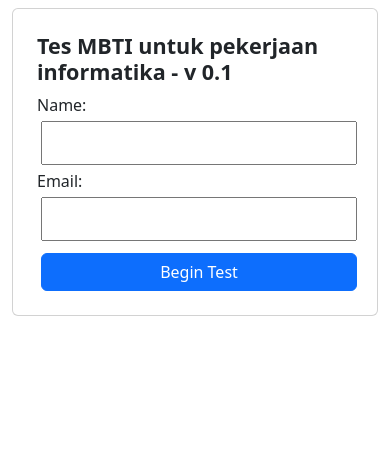
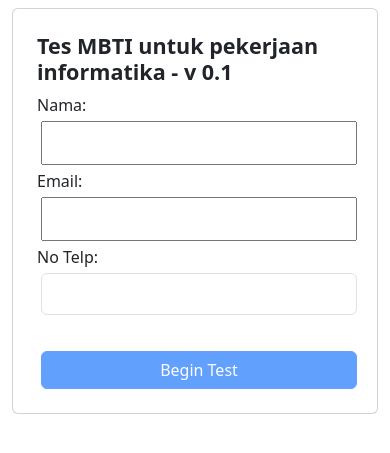
Before and after one commit to jagustinus/ukdc-app-mbti-app-ai, a Flask app: page / in a window 390 px wide. Shown: the part 115-568 px from the top of the page. Run offline with Flask 3, Linux system fonts and the light colour scheme.

Commit message:
feat: add telephone input and validation

```diff
--- a/app.py
+++ b/app.py
@@ -7,6 +7,7 @@
     def __init__(self):
         self.name: str = "guest"
         self.email: str = "guest"
+        self.telp: str = ""
 
         # All 16 possible MBTI types
         self.mbti_types = [
@@ -55,6 +56,9 @@
 
     def set_name(self, name:str):
         self.name = name
+
+    def set_telp(self, telp: str):
+        self.telp = telp
 
     def ask_question(self, question, likelihoods):
         """Ask a question and update type probabilities based on answer"""
--- a/templates/index.html
+++ b/templates/index.html
@@ -5,6 +5,9 @@
         <meta name="viewport" content="width=device-width, initial-scale=1.0">
         <title>Bayesian MBTI Test</title>
         <link rel="stylesheet" href="https://cdn.jsdelivr.net/npm/bootstrap@5.3.0/dist/css/bootstrap.min.css">
+        <script>
+        var valid = false
+        </script>
     </head>
     <body>
         <div class="container mt-5">
@@ -15,18 +18,41 @@
                 <div class="card p-4">
                     <h4 class="fw-bold">Tes MBTI untuk pekerjaan informatika - v 0.1</h4>
                     <form action="{{ url_for('test') }}" method="get">
-                        <label>Name:</label>
+                        <label>Nama:</label>
                         <br>
                         <input type="text" name="name" class="w-100 p-2 m-1" required>
                         <br>
                         <label>Email:</label>
                         <br>
                         <input type="email" name="email" class="w-100 p-2 m-1" required>
+                        <label>No Telp:</label>
                         <br>
-                        <input type='submit' class="btn btn-primary  m-1 mb-0 mt-2 w-100" value="Begin Test">
+                        <input type="text" name="telp" class="w-100 p-2 m-1 form-control" required id="telp">
+                        <br>
+                        <input type='submit' id="submit-btn" class="btn btn-primary m-1 mb-0 mt-2 w-100" value="Begin Test" disabled>
                     </form>
                 </div>
             </main>
         </div>
     </body>
+    <script>
+    const el = document.getElementById("telp");
+    const submitBtn = document.getElementById("submit-btn");
+
+    const phoneRegex = /^[\+]?[0-9]{0,3}\W?[(]?[0-9]{3}[)]?[-\s.]?[0-9]{3}[-\s.]?[0-9]{4,6}$/;
+
+    el.addEventListener("input", () => {
+        if (phoneRegex.test(el.value)) {
+            el.classList.add("is-valid");
+            el.classList.remove("is-invalid");
+            valid = true;
+            submitBtn.disabled = false;
+        } else {
+            el.classList.add("is-invalid");
+            el.classList.remove("is-valid");
+            valid = false;
+            submitBtn.disabled = true;
+        }
+    });
+    </script>
 </html>
--- a/webserver.py
+++ b/webserver.py
@@ -26,8 +26,10 @@
         try:
             name = request.args['name']
             email = request.args['email']
+            telephone = request.args['telp']
             mbti_app.set_email(email)
             mbti_app.set_name(name)
+            mbti_app.set_telp(telephone)
         except:
             pass
 
```
